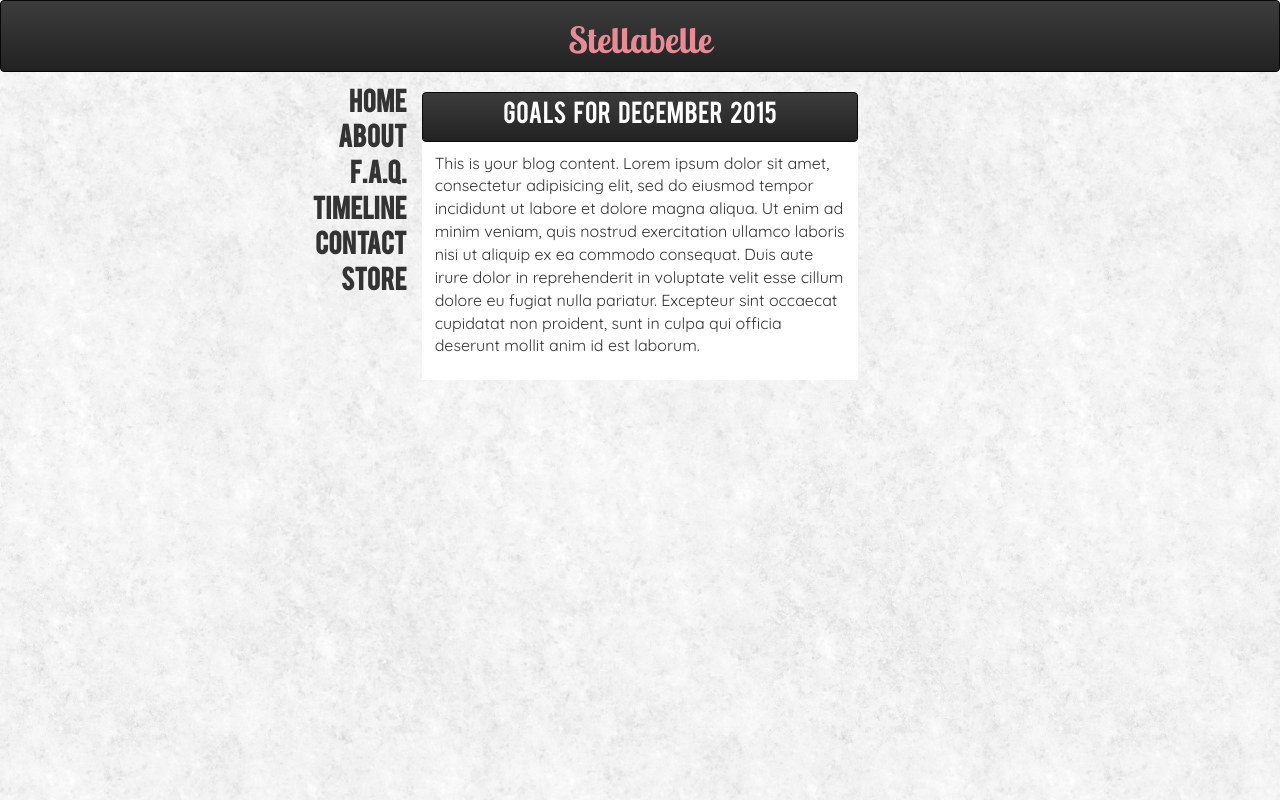
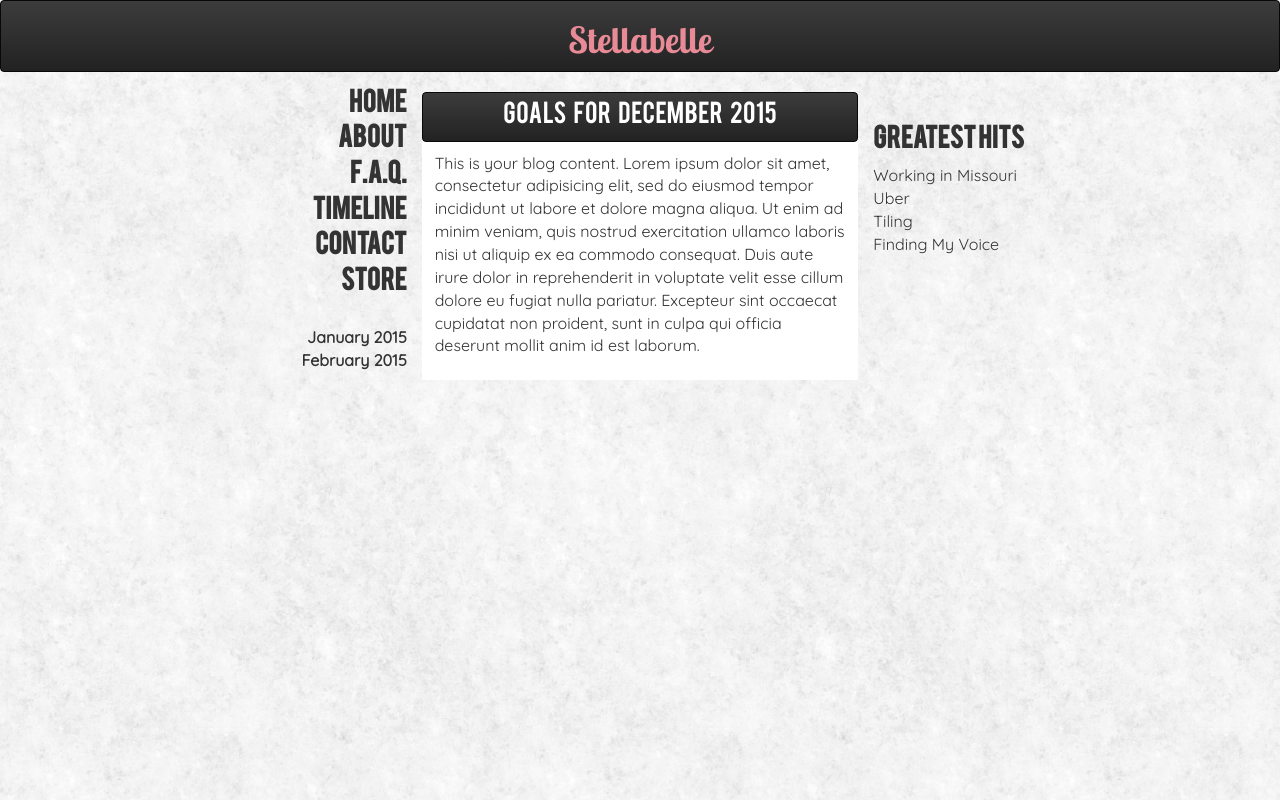
Before and after one commit to Toddsqui/StellaBelle, a plain HTML site: page index.html in a window 1280 px wide. Drawn offline with nearby package versions, Linux system fonts and the light colour scheme.

Commit message:
Added information to column three and stylized the page some more with css.

```diff
--- a/css/style.css
+++ b/css/style.css
@@ -67,6 +67,11 @@ ul li {
   margin: 0;
 }
 
+#archive {
+  font-family: 'Quicksand';
+  font-size: 16px;
+}
+
 .col2 {
   background-image: url(../fresh_snow.png);
   margin: 0 auto;
@@ -98,6 +103,25 @@ ul li {
   padding: 0;
   display: inline;
 }
+
+p#archive-col3{
+  text-align: left;
+  font-family: 'quicksand';
+  font-size: 16px;
+
+}
+
+#greatesthits {
+  list-style-type: none;
+  height: 100%;
+  text-align: left;
+  font-family: 'bebasregular';
+  font-size:  25px;
+  margin-top: -5px;
+  font-weight: bolder;
+
+}
+
 
 .post {
   background-color: white;
@@ -181,4 +205,12 @@ footer{
     line-height: 1;
     letter-spacing: 2px;
   }
+  p#archive-col3{
+    text-align: center;
+  }
+  #greatesthits {
+    text-align: center;
+  }
+
+
 }
--- a/index.html
+++ b/index.html
@@ -31,6 +31,10 @@
         <li>Timeline</li>
         <li>Contact</li>
         <li>Store</li>
+      </ul><br>
+      <ul id="archive">
+          <li>January 2015</li>
+          <li>February 2015</li>
       </ul>
 
 
@@ -48,7 +52,18 @@
 
   <!-- Optional: clear the XS cols if their content doesn't match in height -->
   <div class="clearfix visible-xs-block"></div>
-  <div class="col-xs-12 col-sm-4">
+
+  <!-- COLUMN 3 WHICH FEATURES OTHER LINKS -->
+  <div class="col-xs-12 col-sm-4"><br><br>
+    <h2 id="greatesthits"><b>GREATEST HITS</b></h2>
+    <p id="archive-col3">
+      Working in Missouri<br>
+      Uber<br>
+      Tiling<br>
+      Finding My Voice
+    </p>
+
+
   </div>
 </div>
 
```
